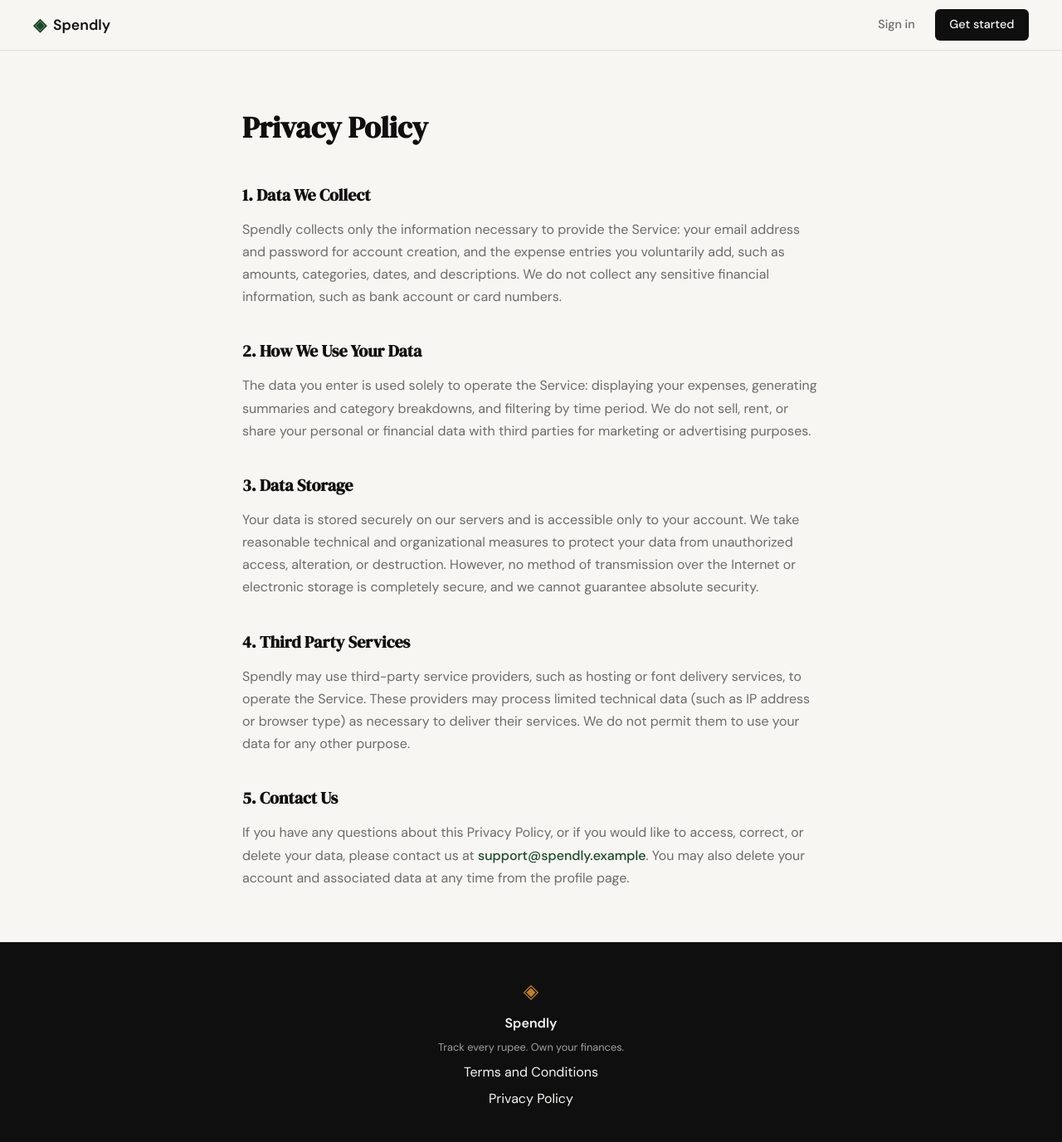
After one commit to Shivainfinity12/transaction, a Flask app: page /privacy in a window 1280 px wide. The commit adds this page. Shown: the whole page at 83% size. Run offline with Flask 3, Linux system fonts and the light colour scheme.

Commit message:
landing: add privacy policy page and route

```diff
--- a/app.py
+++ b/app.py
@@ -31,6 +31,11 @@ def terms():
     return render_template("terms.html")
 
 
+@app.route("/privacy")
+def privacy():
+    return render_template("privacy.html")
+
+
 @app.route("/logout")
 def logout():
     return "Logout — coming in Step 3"
--- a/static/css/style.css
+++ b/static/css/style.css
@@ -506,6 +506,13 @@ a { color: inherit; text-decoration: none; }
     line-height: 1.7;
 }
 
+.terms-container a {
+    color: var(--accent);
+    font-weight: 500;
+}
+
+.terms-container a:hover { text-decoration: underline; }
+
 /* ------------------------------------------------------------------ */
 /* Footer                                                              */
 /* ------------------------------------------------------------------ */
--- a/templates/base.html
+++ b/templates/base.html
@@ -35,7 +35,7 @@
             <span class="footer-name">Spendly</span>
             <p class="footer-copy">Track every rupee. Own your finances.</p>
             <a href="{{ url_for('terms') }}">Terms and Conditions</a>
-            <a href="#">Privacy Policy</a>
+            <a href="{{ url_for('privacy') }}">Privacy Policy</a>
         </div>
     </footer>
 
--- /dev/null
+++ b/templates/privacy.html
@@ -0,0 +1,52 @@
+{% extends "base.html" %}
+
+{% block title %}Spendly — Privacy Policy{% endblock %}
+
+{% block content %}
+<div class="terms-container">
+    <h2 class="terms-title">Privacy Policy</h2>
+
+    <h3>1. Data We Collect</h3>
+    <p>
+        Spendly collects only the information necessary to provide the Service: your
+        email address and password for account creation, and the expense entries you
+        voluntarily add, such as amounts, categories, dates, and descriptions. We do
+        not collect any sensitive financial information, such as bank account or card
+        numbers.
+    </p>
+
+    <h3>2. How We Use Your Data</h3>
+    <p>
+        The data you enter is used solely to operate the Service: displaying your
+        expenses, generating summaries and category breakdowns, and filtering by time
+        period. We do not sell, rent, or share your personal or financial data with
+        third parties for marketing or advertising purposes.
+    </p>
+
+    <h3>3. Data Storage</h3>
+    <p>
+        Your data is stored securely on our servers and is accessible only to your
+        account. We take reasonable technical and organizational measures to protect
+        your data from unauthorized access, alteration, or destruction. However, no
+        method of transmission over the Internet or electronic storage is completely
+        secure, and we cannot guarantee absolute security.
+    </p>
+
+    <h3>4. Third Party Services</h3>
+    <p>
+        Spendly may use third-party service providers, such as hosting or font
+        delivery services, to operate the Service. These providers may process
+        limited technical data (such as IP address or browser type) as necessary to
+        deliver their services. We do not permit them to use your data for any other
+        purpose.
+    </p>
+
+    <h3>5. Contact Us</h3>
+    <p>
+        If you have any questions about this Privacy Policy, or if you would like to
+        access, correct, or delete your data, please contact us at
+        <a href="mailto:support@spendly.example">support@spendly.example</a>. You may
+        also delete your account and associated data at any time from the profile page.
+    </p>
+</div>
+{% endblock %}
```
